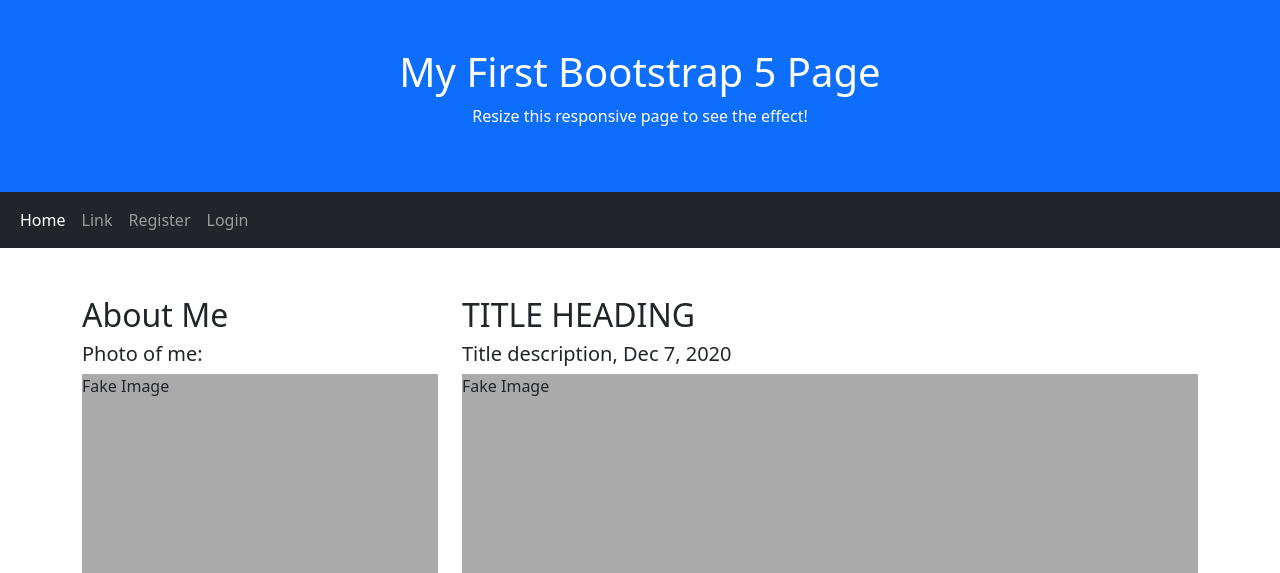
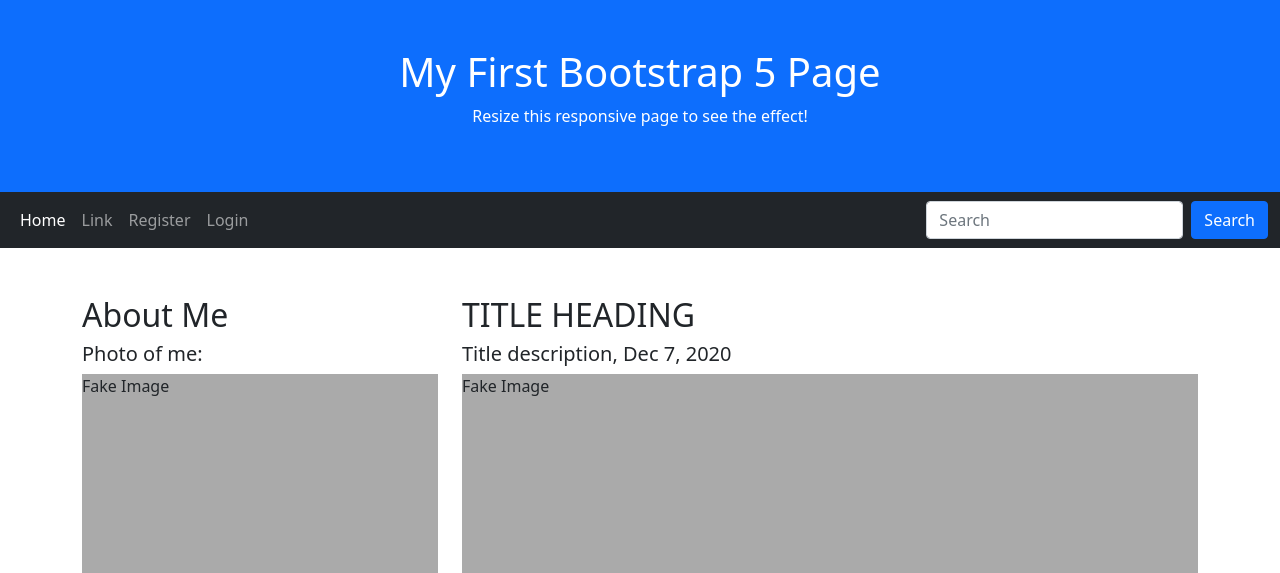
Before and after one commit to mohammad-aq1996/online-shop, a Django app: page / in a window 1280 px wide. Shown: the top 573 px of the page. Run offline with Django 4.2, Linux system fonts and the light colour scheme.

Commit message:
add search view for products

```diff
--- a/store_app/urls.py
+++ b/store_app/urls.py
@@ -11,5 +11,6 @@
     path('logout/', auth_view.LogoutView.as_view(), name='logout-view'),
     path('register/', views.RegisterView.as_view(), name='register-view'),
     path('products/', views.ProductListView.as_view(), name='product-view'),
+    path('search/', views.SearchView.as_view(), name='search-view'),
 
 ]
--- a/templates/base.html
+++ b/templates/base.html
@@ -54,6 +54,10 @@
                     {% endif %}
 
                 </ul>
+          <form method="get" action="{% url 'store_app:search-view' %}" class="d-flex">
+            <input class="form-control me-2" type="text" name="search" placeholder="Search">
+            <button class="btn btn-primary" type="submit">Search</button>
+          </form>
           </div>
     </nav>
     <!-- end navbar -->
```
Also changed, not shown: store_app/views.py (+7 -0 lines).
